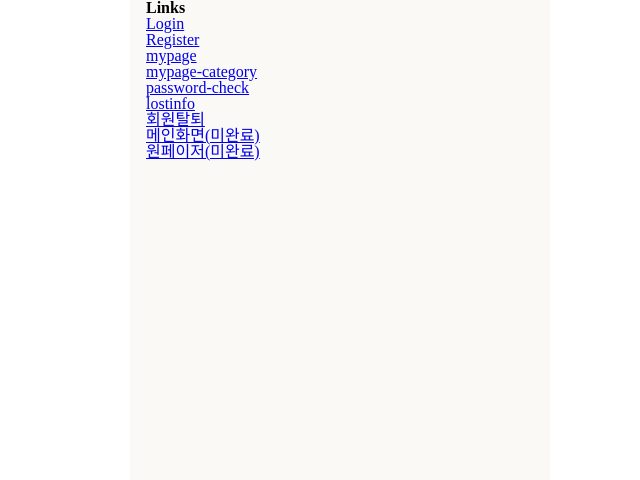
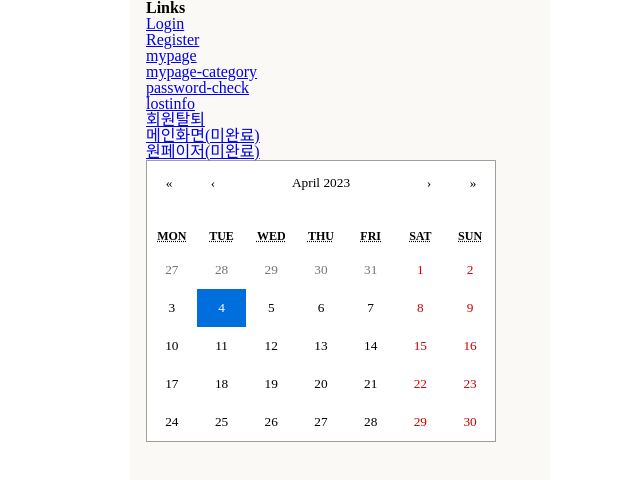
Before and after one commit to bsideproject/14_3_FE, a React (Create React App) app: page / in a window 1280 px wide. Shown: the top 480 px of the page, without its empty margins (300-940 px from the left). Built offline with nearby package versions, Linux system fonts and the light colour scheme; a web font is replaced by a local one.

Commit message:
calendar 적용중
캘린더 적용중

```diff
--- a/index.d.ts
+++ b/index.d.ts
@@ -1,3 +1,4 @@
 declare module "*.ttf";
 declare module "*.png"
 declare module "canvas-to-image"
+declare module "react-moment"
--- a/package.json
+++ b/package.json
@@ -9,6 +9,7 @@
     "@types/jest": "^27.5.2",
     "@types/node": "^16.18.13",
     "@types/react": "^18.0.28",
+    "@types/react-calendar": "^3.9.0",
     "@types/react-dom": "^18.0.11",
     "@types/styled-components": "^5.1.26",
     "axios": "^1.3.4",
@@ -16,9 +17,11 @@
     "framer-motion": "^10.10.0",
     "html2canvas": "^1.4.1",
     "react": "^18.2.0",
+    "react-calendar": "^4.2.1",
     "react-custom-scrollbars-2": "^4.5.0",
     "react-dom": "^18.2.0",
     "react-masonry-css": "^1.0.16",
+    "react-moment": "^1.1.3",
     "react-router-dom": "^6.8.2",
     "react-scripts": "5.0.1",
     "react-select": "^5.7.2",
--- a/src/App.tsx
+++ b/src/App.tsx
@@ -1,6 +1,7 @@
 import React from 'react';
 import { Link } from 'react-router-dom';
 import 'assets/font/font.css'
+import MyCalendar from 'components/main/MyCalendar';
 
 function App() {
   return (
@@ -15,6 +16,10 @@ function App() {
       <Link to="/withdrawal">회원탈퇴</Link><br/>
       <Link to="/main">메인화면(미완료)</Link><br/>
       <Link to="/onepager">원페이저(미완료)</Link><br/>
+
+      <div>
+        <MyCalendar />
+      </div>
     </div>
   );
 }
--- /dev/null
+++ b/src/components/main/MyCalendar.tsx
@@ -0,0 +1,34 @@
+import { useState } from 'react';
+import 'react-calendar/dist/Calendar.css';
+import Calendar from 'react-calendar'
+import Moment from 'react-moment'
+
+const testData = [
+  "2023-04-11", "2023-04-07"
+]
+
+const MyCalendar = () => {
+  const [value, onChange] = useState(new Date());
+
+  return (
+    <>
+       <Calendar
+        onChange={() => onChange}
+        value={value}
+        // tileContent={({date,view}) => {
+        //   if (testData.find((x) => x === Moment(date).format("DD-MM-YYYY"))) {
+        //     return (
+        //       <>
+        //         <div>
+        //           h
+        //         </div>
+        //       </>
+        //     )
+        //   }
+        // }}
+      />
+    </>
+  )
+}
+
+export default MyCalendar
```
